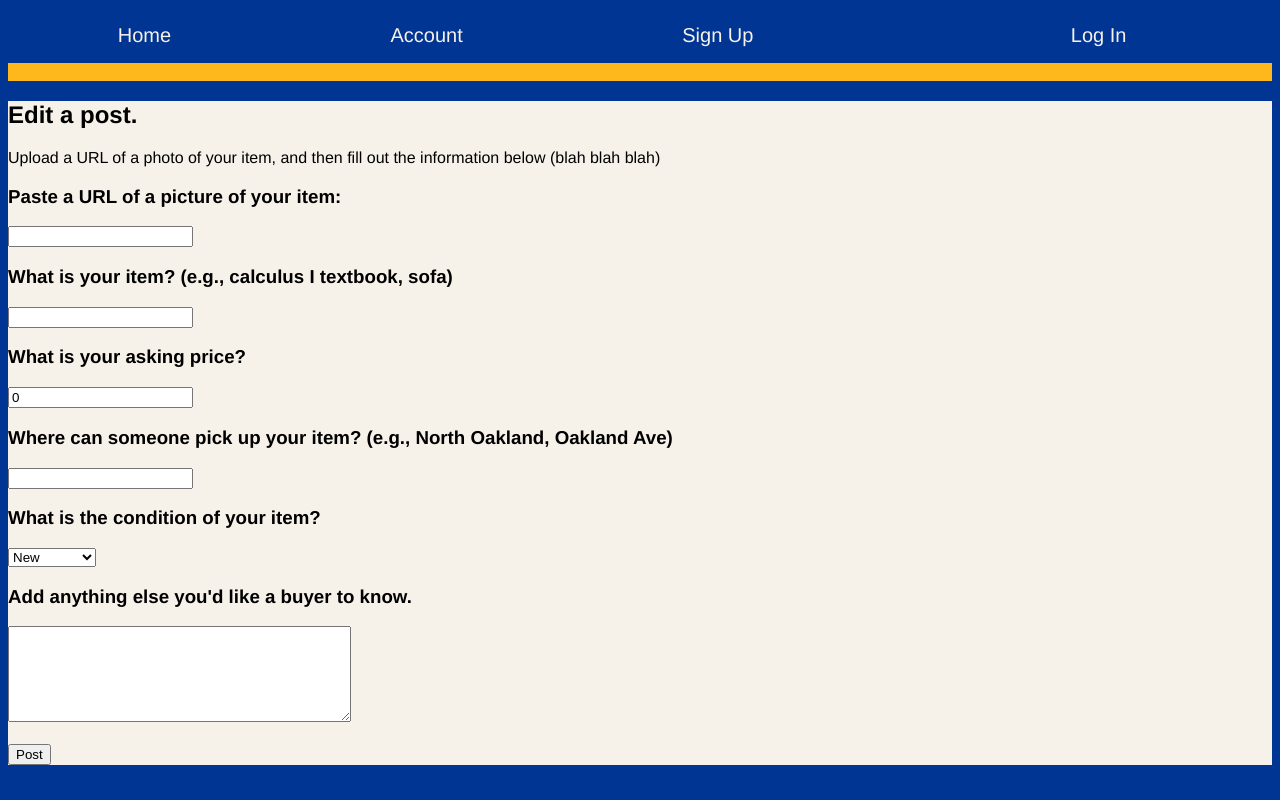
After one commit to awitkowski0/CS1520-GroupProject, a Flask app: template templates/editpost.html in a window 1280 px wide. The commit adds this page. Run offline with Flask 2, Linux system fonts and the light colour scheme; the template is opened without the code that fills it, so the values that code supplies are empty; parts of the project's set-up code (start-up, migrations or seed data) failed here and were passed over.

Commit message:
change edit post to match create post

```diff
--- a/app.py
+++ b/app.py
@@ -34,22 +34,22 @@ def root():
 # def create():
 #     return render_template('post.html', site_name=APP_NAME, page_title='Create Post', post=blank_post)
 
-@app.route('/edit')
-def edit():
-    id = Flask.request.values['id']
-    entity = post_manager.retrieve_post(id)
-    p = Post(
-            entity['post_id'],
-            entity['username'],
-            entity['display'],
-            entity['description'],
-            entity['image'],
-            entity['profile'],
-            entity['profile_url'],
-            entity['comments'],
-            entity['date']
-        )
-    return render_template('post.html', site_name=APP_NAME, page_title='Edit Post', post=p)
+# @app.route('/edit')
+# def edit():
+#     id = Flask.request.values['id']
+#     entity = post_manager.retrieve_post(id)
+#     p = Post(
+#             entity['post_id'],
+#             entity['username'],
+#             entity['display'],
+#             entity['description'],
+#             entity['image'],
+#             entity['profile'],
+#             entity['profile_url'],
+#             entity['comments'],
+#             entity['date']
+#         )
+#     return render_template('post.html', site_name=APP_NAME, page_title='Edit Post', post=p)
 
 
 @app.route('/update')
@@ -112,6 +112,25 @@ def login():
 def createpost():
     return render_template('createpost.html', site_name=APP_NAME, page_title="Create Post")
 
+@app.route('/editpost')
+@app.route('/editpost.html')
+def editpost():
+    id = Flask.request.values['id']
+    entity = post_manager.retrieve_post(id)
+    p = Post(
+            entity['post_id'],
+            entity['username'],
+            entity['display'],
+            entity['description'],
+            entity['image'],
+            entity['profile'],
+            entity['profile_url'],
+            entity['comments'],
+            entity['date']
+        )
+    return render_template('editpost.html', site_name=APP_NAME, page_title='Edit Post', post=p)
+
+
 
 if __name__ == '__main__':
     server_port = os.environ.get('PORT', '8080')
--- a/static/style.css
+++ b/static/style.css
@@ -175,7 +175,7 @@ body {
     padding: 20px;
 }
 
-/* Create/Edit Post */
+/* Edit Post */
 .editpost {
     background-color: #f6f2ea;
 }
--- /dev/null
+++ b/templates/editpost.html
@@ -0,0 +1,53 @@
+{% extends '_base.html' %}
+
+<!-- new post -->
+{% block content %}
+
+<div class="editpost">
+    <section>
+        <h2>Edit a post.</h2>
+        <p>Upload a URL of a photo of your item, and then fill out the information below (blah blah blah)
+        </p>
+    </section>
+
+    <section class="editpost_form">
+        <form method="post" action="/update">
+            <input type="hidden" name="mode" value="edit">
+            <input type="hidden" name="id" value="{{ post.post_id }}">
+            <section>
+                <h3>Paste a URL of a picture of your item: </h3>
+                <input type="url" name="file" value="{{post.image}}" required>
+            </section>
+            <section>
+                <h3>What is your item? (e.g., calculus I textbook, sofa)</h3>
+                <input type="text" name="title" value="{{post.display}}" required>
+            </section>
+            <section>
+                <h3>What is your asking price?</h3>
+                <input type="number" required name="price" min="0" value="0" step="0.01">
+            </section>
+            <section>
+                <h3>Where can someone pick up your item? (e.g., North Oakland, Oakland Ave)</h3>
+                <input type="text" required>
+            </section>
+            <section>
+                <h3>What is the condition of your item?</h3>
+                <select>
+                    <option value="">New</option>
+                    <option value="">Like New</option>
+                    <option value="">Very Good</option>
+                    <option value="">Good</option>
+                    <option value="">Acceptable</option>
+                </select>
+            </section>
+            <section>
+                <h3>Add anything else you'd like a buyer to know.</h3>
+                <textarea name="description" value="{{post.description}}" rows='6' cols='40'></textarea>
+            </section>
+            <br>
+            <input type="submit" value="Post">
+        </form>
+    </section>
+</div>
+
+{% endblock %}
--- a/templates/index.html
+++ b/templates/index.html
@@ -39,7 +39,7 @@
                     <!-- Once done checking functionality, uncomment if and endif statement -->
                     <!-- Also add condition to if statement so that edit only appears if logged in -->
                     <!-- {% if user.username == post.username %} -->
-                    <a href="/edit?id={{post.post_id}}">
+                    <a href="/editpost?id={{post.post_id}}">
                         <img src="../static/assets/pencil-icon.png" alt="edit">
                     </a>
                     <!-- {% endif %} -->
```
